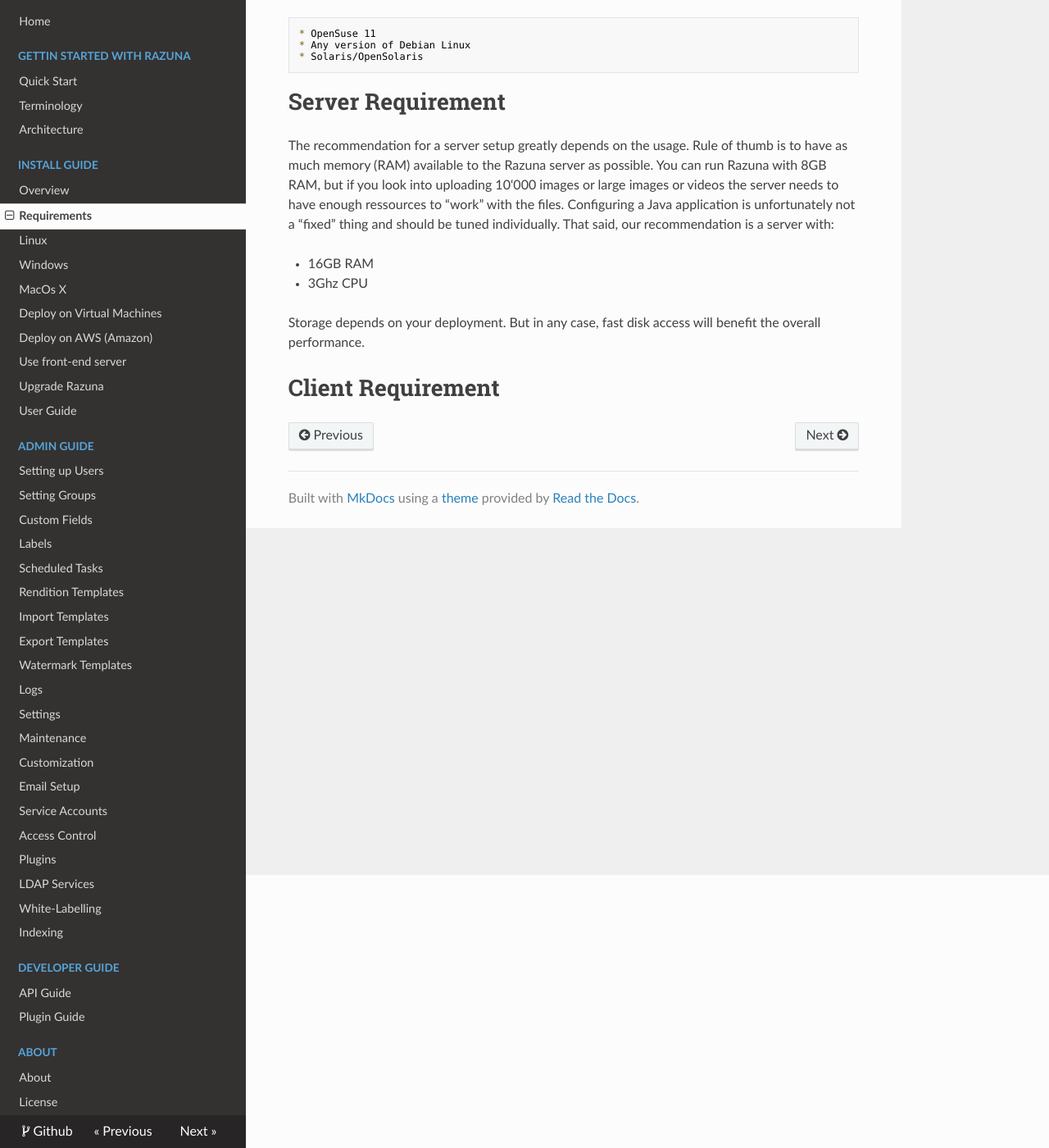
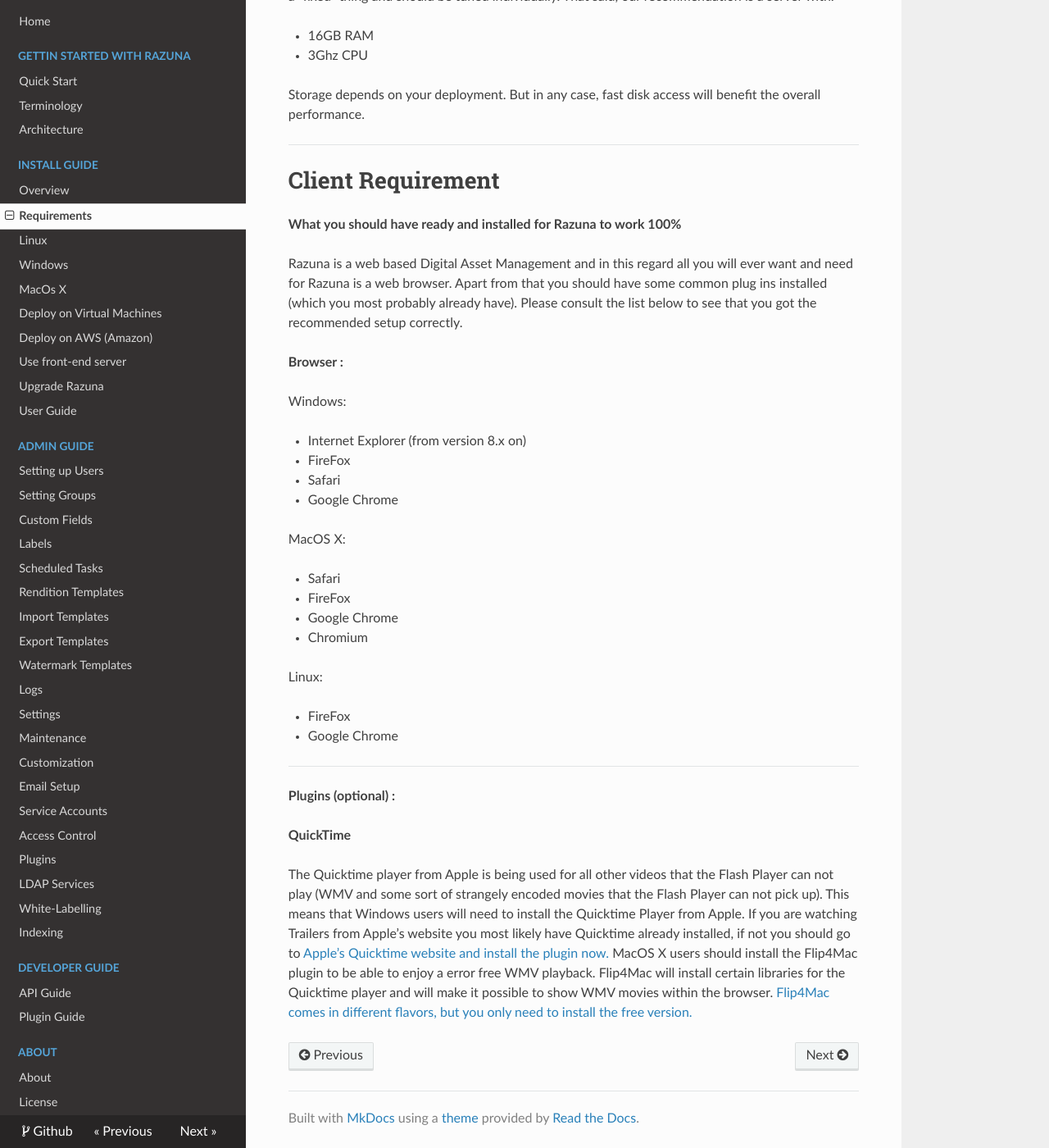
Before and after one commit to razuna/razuna-docs, an MkDocs documentation site: the page built from docs/installation/requirement.md, in a window 1280 px wide and 1400 px high, scrolled down 333 px. Shown: the whole window at 82% size. Built offline with MkDocs 1.6.1, drawn with Linux system fonts in a browser that asks for light colours; nearby versions of some CDN libraries; old or Windows-style settings are respelled for this version of MkDocs; some of the changed text lies outside the part shown.

Commit message:
adding the content for requirement file of Installation guide

```diff
--- a/docs/installation/requirement.md
+++ b/docs/installation/requirement.md
@@ -1,26 +1,46 @@
 # Requirement
-
-Razuna is available and tested on the following platforms:
-
-    * RedHat 4.x/5.x and later versions (includes CentOS) (tested up to RedHat 6.5)
-    * Ubuntu 8.04/8.10 and later versions (server and desktop) (tested up to 14.04 LTS)
-    * MacOS X 10.x and later versions (server and desktop) (tested up to 10.9.x)
-    * Windows 2003/2008 R2 (tested up to Windows Server 2012)
-
-Not tested, but known to work are;
-
-    * OpenSuse 11
-    * Any version of Debian Linux
-    * Solaris/OpenSolaris
-
 
 # Server Requirement
 
 The recommendation for a server setup greatly depends on the usage. Rule of thumb is to have as much memory (RAM) available to the Razuna server as possible. You can run Razuna with 8GB RAM, but if you look into uploading 10'000 images or large images or videos the server needs to have enough ressources to "work" with the files. Configuring a Java application is unfortunately not a "fixed" thing and should be tuned individually. That said, our recommendation is a server with:
 
-   * 16GB RAM
-   * 3Ghz CPU
+ * 16GB RAM
+ * 3Ghz CPU
 
 Storage depends on your deployment. But in any case, fast disk access will benefit the overall performance.
+___
+# Client Requirement
 
-# Client Requirement
+**What you should have ready and installed for Razuna to work 100%**
+
+Razuna is a web based Digital Asset Management and in this regard all you will ever want and need for Razuna is a web browser. Apart from that you should have some common plug ins installed (which you most probably already have). Please consult the list below to see that you got the recommended setup correctly.
+
+**Browser :**
+
+Windows:
+
+- Internet Explorer (from version 8.x on)
+- FireFox
+- Safari
+- Google Chrome
+
+MacOS X:
+
+- Safari
+- FireFox
+- Google Chrome
+- Chromium
+
+Linux:
+
+- FireFox
+- Google Chrome
+
+___
+
+**Plugins (optional) :**
+
+**QuickTime**
+
+The Quicktime player from Apple is being used for all other videos that the Flash Player can not play (WMV and some sort of strangely encoded movies that the Flash Player can not pick up). This means that Windows users will need to install the Quicktime Player from Apple. If you are watching Trailers from Apple's website you most likely have Quicktime already installed, if not you should go to [Apple's Quicktime website and install the plugin now.](http://www.apple.com/quicktime/download/)
+MacOS X users should install the Flip4Mac plugin to be able to enjoy a error free WMV playback. Flip4Mac will install certain libraries for the Quicktime player and will make it possible to show WMV movies within the browser. [Flip4Mac comes in different flavors, but you only need to install the free version.](http://dynamic.telestream.net/downloads/download-flip4macwmv.htm)
```
